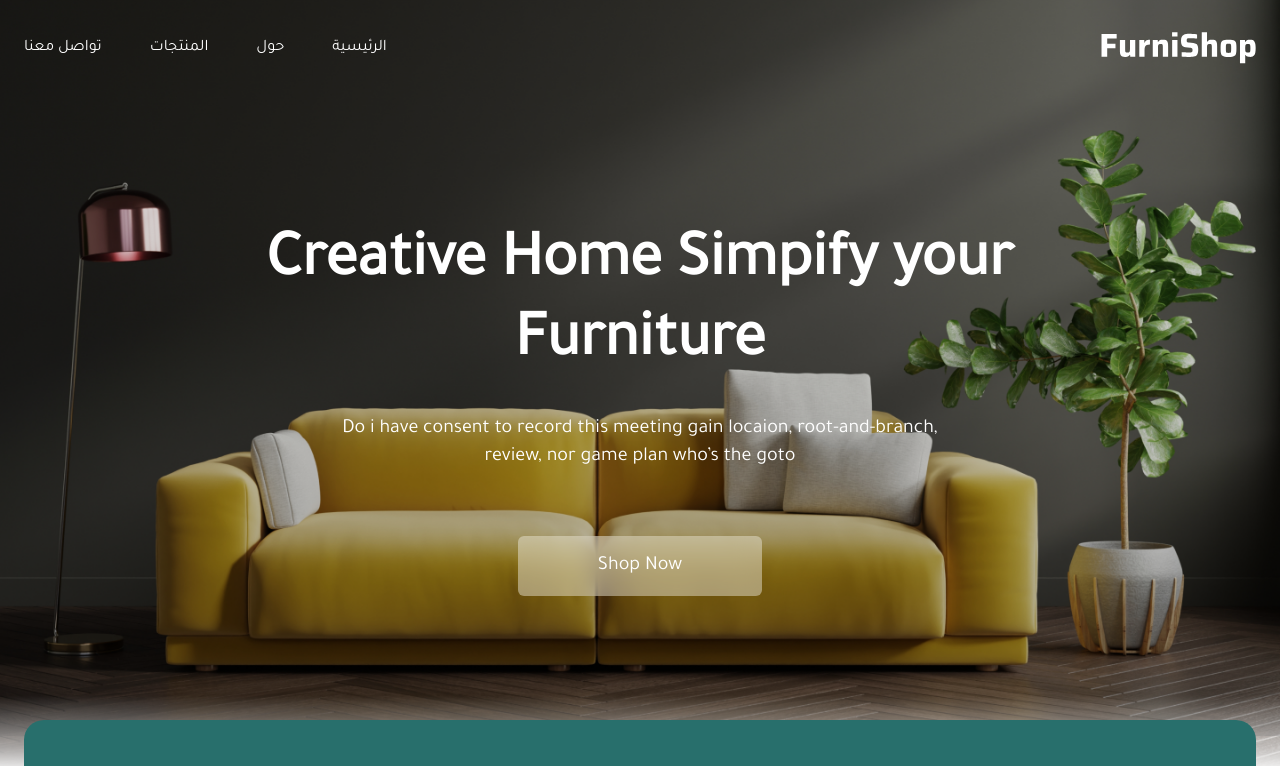
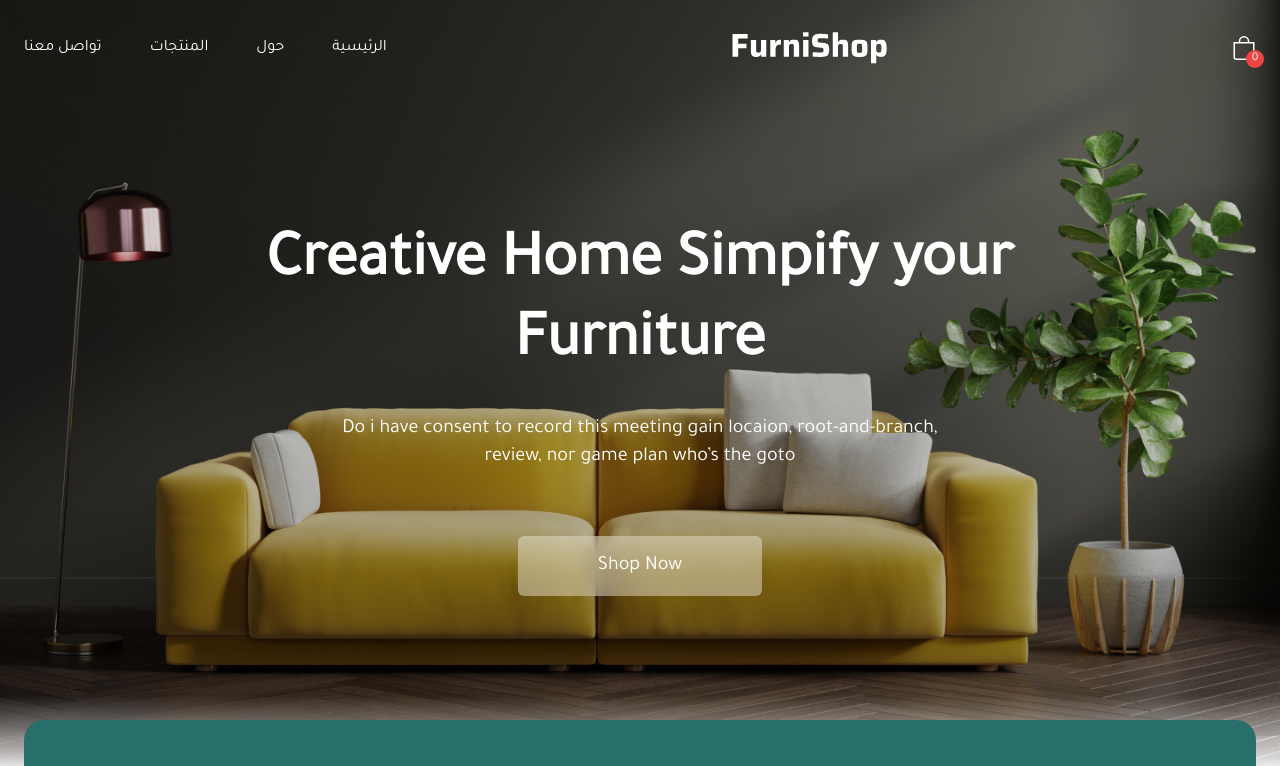
Before and after one commit to Firas001/learn-react, a React (Create React App) app: page /firas in a window 1280 px wide. Shown: the top 766 px of the page. Built offline with nearby package versions, Linux system fonts and the light colour scheme; no server answers.

Commit message:
add bag icon in header

```diff
--- a/src/components/Card.js
+++ b/src/components/Card.js
@@ -1,43 +1,44 @@
-import React from "react";
-
+import React, { useContext } from "react";
 // import link
 import { Link } from "react-router-dom";
-
 // import icons
 import { BsPlus, BsEyeFill } from "react-icons/bs";
+// import cart context
+import { CartContext } from "../contexts/CartContext";
 
-const Card = (props) => {
+const Card = (product) => {
+  const { addToCart } = useContext(CartContext);
+  // destructure product
+  const { id, image, name, price, oldPrice } = product;
   return (
-    <div className="w-full max-w-[290px] h-[380px] text-right" key={props.id}>
+    <div className="w-full max-w-[290px] h-[380px] text-right" key={id}>
       <div className="border hover:border-accent rounded-[18px] w-full max-w-[285px] h-full max-h-[292px] flex items-center justify-center mb-[15px] relative transition group overflow-hidden">
         <img
-          src={props.image.type}
+          src={image.type}
           alt=""
           className="group-hover:scale-110 transition duration-300"
         />
 
         <div className="absolute top-6 -right-11 group-hover:right-5 p-2 flex flex-col items-center justify-center gap-y-2 opacity-0 group-hover:opacity-100 transition-all duration-300">
-          <button>
+          <button onClick={() => addToCart(product, id)}>
             <div className="flex justify-center items-center text-white w-12 h-12 bg-accent rounded-lg">
               <BsPlus className="text-3xl" />
             </div>
           </button>
           <Link
-            to={`/product/${props.id}`}
+            to={`/product/${id}`}
             className="w-12 h-12 bg-gray-100 flex justify-center items-center text-primary drop-shadow-xl rounded-lg"
           >
             <BsEyeFill />
           </Link>
         </div>
       </div>
-      <Link to={`/product/${props.id}`}>
-        <div className="font-semibold lg:text-xl">{props.name}</div>
+      <Link to={`/product/${id}`}>
+        <div className="font-semibold lg:text-xl">{name}</div>
       </Link>
       <div className="flex items-center gap-x-3">
-        <div>$ {props.price}</div>
-        <div className="text-[15px] text-grey line-through">
-          $ {props.oldPrice}
-        </div>
+        <div>$ {price}</div>
+        <div className="text-[15px] text-grey line-through">$ {oldPrice}</div>
       </div>
     </div>
   );
--- a/src/components/Header.js
+++ b/src/components/Header.js
@@ -1,9 +1,15 @@
-import React, { useEffect, useState } from "react";
+import React, { useContext, useEffect, useState } from "react";
+
+// sidebar context
+import { SidebarContext } from "../contexts/SidebarContext";
+// cart context
+import { CartContext } from "../contexts/CartContext";
 
 // import logo
 import Logo from "../assets/img/logo.svg";
 //import icons
 import { CgMenuRight, CgClose } from "react-icons/cg";
+import { BsBag } from "react-icons/bs";
 
 // import data
 import { navigation } from "../data";
@@ -13,6 +19,8 @@ import NavMobile from "./NavMobile";
 const Header = () => {
   // header state
   const [bg, setBg] = useState(false);
+  const { isOpen, setIsOpen } = useContext(SidebarContext);
+  const { itemAmount } = useContext(CartContext);
   const [mobileNav, setMobileNav] = useState(false);
   useEffect(() => {
     // add event listener
@@ -35,6 +43,17 @@ const Header = () => {
     >
       <div className="container mx-auto">
         <div className="flex justify-between items-center">
+          {/* cart */}
+          <div
+            onClick={() => setIsOpen(!isOpen)}
+            className="cursor-pointer flex relative"
+          >
+            <BsBag className="text-2xl text-white" />
+            <div className="bg-red-500 absolute -right-2 -bottom-2 text-[12px] w-[18px] h-[18px] text-white rounded-full flex justify-center items-center">
+              {itemAmount}
+            </div>
+          </div>
+
           {/* logo */}
           <a href="/">
             <img className="h-6 lg:h-8" src={Logo} alt="" />
@@ -63,6 +82,7 @@ const Header = () => {
               })}
             </ul>
           </nav>
+
           {/* nav mobile */}
           <div
             className={`${
```
